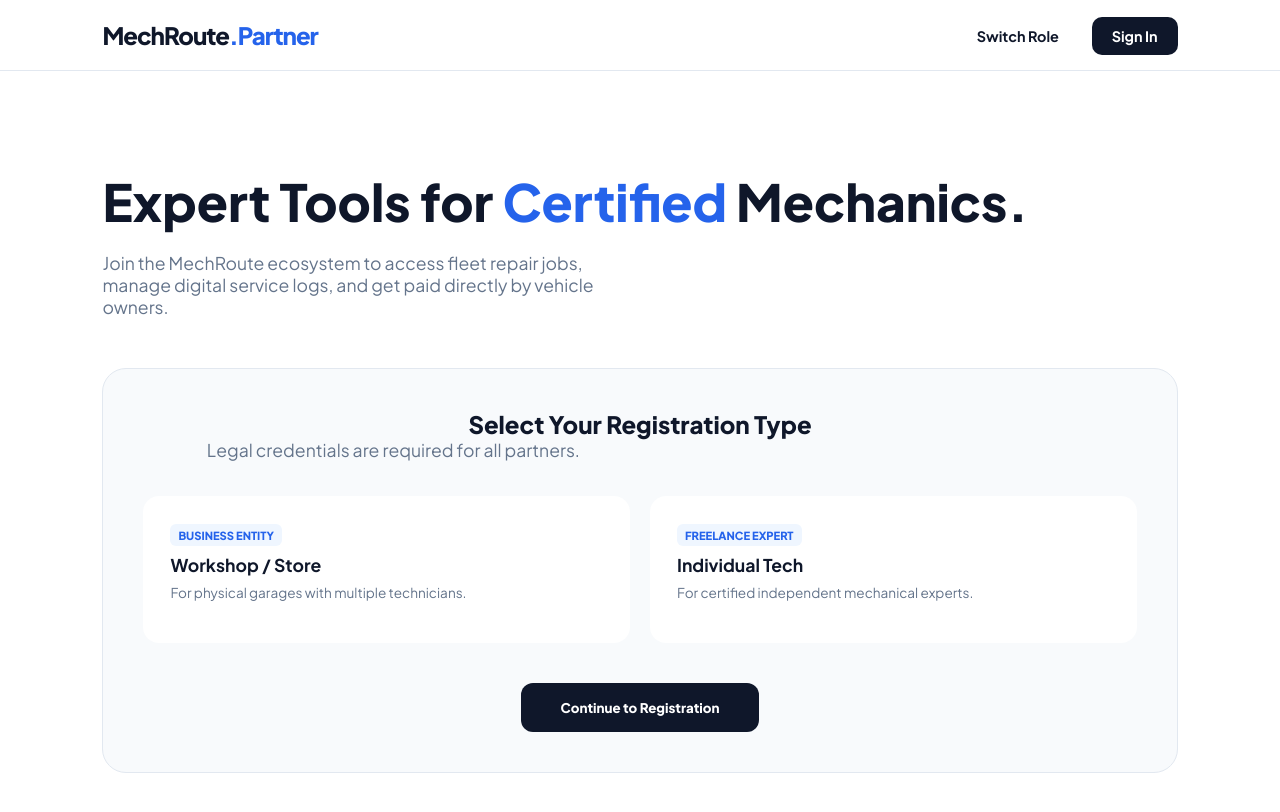
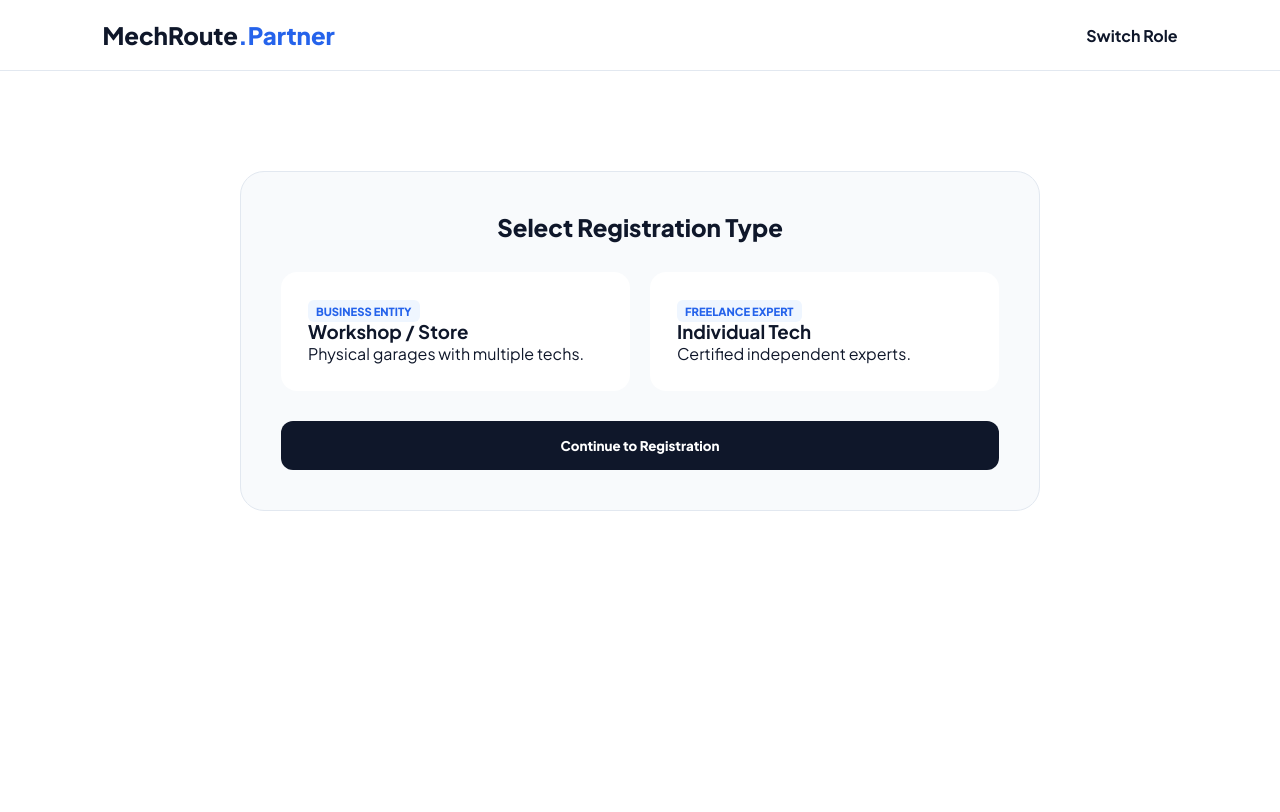
Before and after one commit to chetana-25/mechroute, a plain HTML site: page partner_terminal.html in a window 1280 px wide. Drawn offline with Linux system fonts and the light colour scheme; files whose address does not match are found by name.

Commit message:
Refactor partner_terminal.html structure and styles

```diff
--- a/partner_terminal.html
+++ b/partner_terminal.html
@@ -6,120 +6,44 @@
     <title>MechRoute | Partner Terminal</title>
     <link href="https://fonts.googleapis.com/css2?family=Plus+Jakarta+Sans:wght@400;600;700;800&display=swap" rel="stylesheet">
     <style>
-        :root {
-            --brand: #2563eb;
-            --dark: #0f172a;
-            --text-muted: #64748b;
-            --bg-light: #f8fafc;
-            --border: #e2e8f0;
-        }
-
+        :root { --brand: #2563eb; --dark: #0f172a; --text-muted: #64748b; --bg-light: #f8fafc; --border: #e2e8f0; }
         * { margin: 0; padding: 0; box-sizing: border-box; font-family: 'Plus Jakarta Sans', sans-serif; }
-        body { background-color: #ffffff; color: var(--dark); overflow-x: hidden; }
-
-        /* Navigation */
-        nav {
-            display: flex; justify-content: space-between; align-items: center;
-            padding: 20px 8%; border-bottom: 1px solid var(--border);
-            position: sticky; top: 0; background: white; z-index: 100;
-        }
-        .logo { font-size: 1.5rem; font-weight: 800; letter-spacing: -1px; }
-        .logo span { color: var(--brand); }
-        .nav-links a { text-decoration: none; color: var(--dark); font-weight: 700; font-size: 0.9rem; margin-left: 30px; }
-        .btn-login { background: var(--dark); color: white !important; padding: 10px 20px; border-radius: 10px; transition: 0.3s; }
-        .btn-login:hover { background: var(--brand); }
-
-        /* Hero */
-        .hero { padding: 100px 8%; display: flex; align-items: center; gap: 50px; }
-        .hero-content { flex: 1; }
-        .hero-content h1 { font-size: 3.2rem; font-weight: 800; line-height: 1.2; margin-bottom: 20px; }
-        .hero-content p { font-size: 1.1rem; color: var(--text-muted); margin-bottom: 35px; max-width: 500px; }
-
-        /* Verification Toggles */
-        .registration-box {
-            background: var(--bg-light); border: 1px solid var(--border);
-            border-radius: 24px; padding: 40px; margin-top: 50px;
-        }
-        .reg-header { text-align: center; margin-bottom: 30px; }
-        .reg-header h2 { font-weight: 800; font-size: 1.5rem; }
-
-        .type-grid { display: grid; grid-template-columns: 1fr 1fr; gap: 20px; }
-        .type-card {
-            background: white; border: 2px solid transparent; border-radius: 16px;
-            padding: 25px; cursor: pointer; transition: 0.3s; text-align: left;
-        }
-        .type-card:hover { border-color: var(--brand); transform: translateY(-5px); }
-        .type-card h3 { font-size: 1.1rem; margin-bottom: 8px; }
-        .type-card p { font-size: 0.85rem; color: var(--text-muted); margin-bottom: 15px; }
-
-        .legal-tag {
-            font-size: 0.7rem; font-weight: 800; color: var(--brand);
-            background: #eff6ff; padding: 4px 8px; border-radius: 6px;
-        }
-
-        .action-footer { text-align: center; margin-top: 40px; }
-        .btn-join {
-            padding: 16px 40px; background: var(--dark); color: white;
-            border: none; border-radius: 12px; font-weight: 800; cursor: pointer; transition: 0.3s;
-        }
-        .btn-join:hover { background: var(--brand); letter-spacing: 1px; }
-
+        body { background-color: #ffffff; color: var(--dark); }
+        nav { display: flex; justify-content: space-between; align-items: center; padding: 20px 8%; border-bottom: 1px solid var(--border); }
+        .logo { font-size: 1.5rem; font-weight: 800; } .logo span { color: var(--brand); }
+        .hero { padding: 100px 8%; display: flex; align-items: center; justify-content: center; }
+        .registration-box { background: var(--bg-light); border: 1px solid var(--border); border-radius: 24px; padding: 40px; width: 100%; max-width: 800px; }
+        .type-grid { display: grid; grid-template-columns: 1fr 1fr; gap: 20px; margin-top: 30px; }
+        .type-card { background: white; border: 2px solid transparent; border-radius: 16px; padding: 25px; cursor: pointer; transition: 0.3s; }
+        .legal-tag { font-size: 0.7rem; font-weight: 800; color: var(--brand); background: #eff6ff; padding: 4px 8px; border-radius: 6px; }
+        .btn-join { width: 100%; margin-top: 30px; padding: 16px; background: var(--dark); color: white; border: none; border-radius: 12px; font-weight: 800; cursor: pointer; }
     </style>
 </head>
 <body>
-
     <nav>
         <div class="logo">MechRoute<span>.Partner</span></div>
-        <div class="nav-links">
-            <a href="index.html">Switch Role</a>
-            <a href="partner_login.html" class="btn-login">Sign In</a>
-        </div>
+        <a href="index.html" style="text-decoration:none; color:var(--dark); font-weight:700;">Switch Role</a>
     </nav>
 
     <section class="hero">
-        <div class="hero-content">
-            <h1>Expert Tools for <span style="color:var(--brand)">Certified</span> Mechanics.</h1>
-            <p>Join the MechRoute ecosystem to access fleet repair jobs, manage digital service logs, and get paid directly by vehicle owners.</p>
-
-            <div class="registration-box">
-                <div class="reg-header">
-                    <h2>Select Your Registration Type</h2>
-                    <p>Legal credentials are required for all partners.</p>
+        <div class="registration-box">
+            <h2 style="text-align:center; font-weight:800;">Select Registration Type</h2>
+            <div class="type-grid">
+                <div class="type-card" id="workshop-card" onclick="selectPartnerType('workshop')">
+                    <span class="legal-tag">BUSINESS ENTITY</span>
+                    <h3>Workshop / Store</h3>
+                    <p>Physical garages with multiple techs.</p>
                 </div>
-
-                <div class="type-grid">
-                    <div class="type-card" onclick="selectPartnerType('workshop')">
-                        <span class="legal-tag">BUSINESS ENTITY</span>
-                        <h3 style="margin-top:10px;">Workshop / Store</h3>
-                        <p>For physical garages with multiple technicians.</p>
-                    </div>
-
-                    <div class="type-card" onclick="selectPartnerType('expert')">
-                        <span class="legal-tag">FREELANCE EXPERT</span>
-                        <h3 style="margin-top:10px;">Individual Tech</h3>
-                        <p>For certified independent mechanical experts.</p>
-                    </div>
-                </div>
-
-                <div class="action-footer">
-                    <button class="btn-join" onclick="goToRegister()">Continue to Registration</button>
+                <div class="type-card" id="expert-card" onclick="selectPartnerType('expert')">
+                    <span class="legal-tag">FREELANCE EXPERT</span>
+                    <h3>Individual Tech</h3>
+                    <p>Certified independent experts.</p>
                 </div>
             </div>
+            <button class="btn-join" onclick="window.location.href='partner_register.html'">Continue to Registration</button>
         </div>
     </section>
 
     <script src="script.js"></script>
-
-    <script>
-        // Check if a type is actually in storage before letting them move forward
-        function goToRegister() {
-            const type = localStorage.getItem('partner_type');
-            if (!type) {
-                alert("Please select your partner type (Workshop or Individual) first.");
-                return;
-            }
-            window.location.href = 'partner_register.html';
-        }
-    </script>
 </body>
 </html>
```
